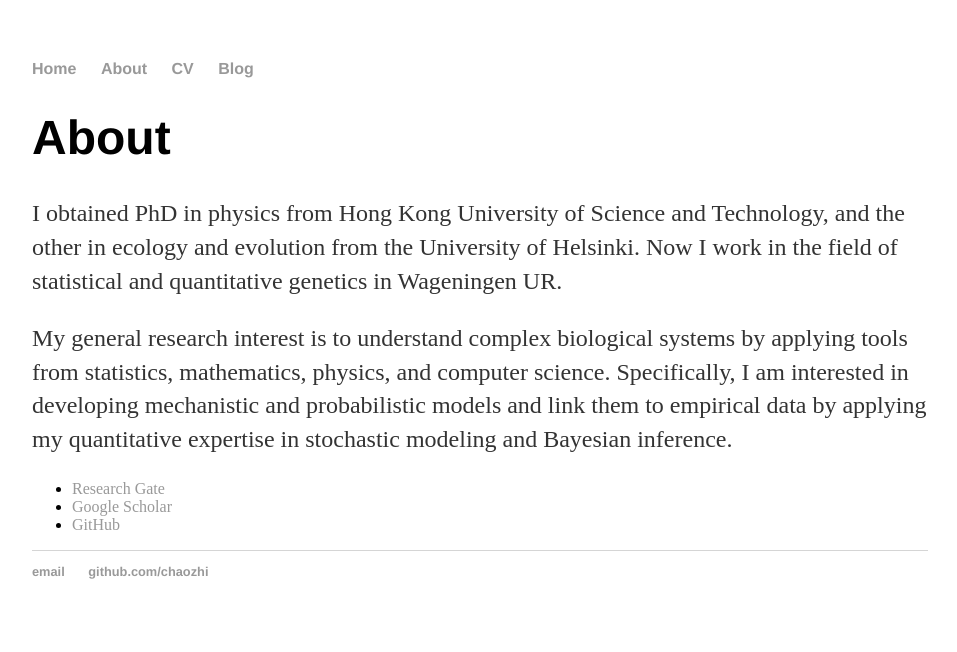
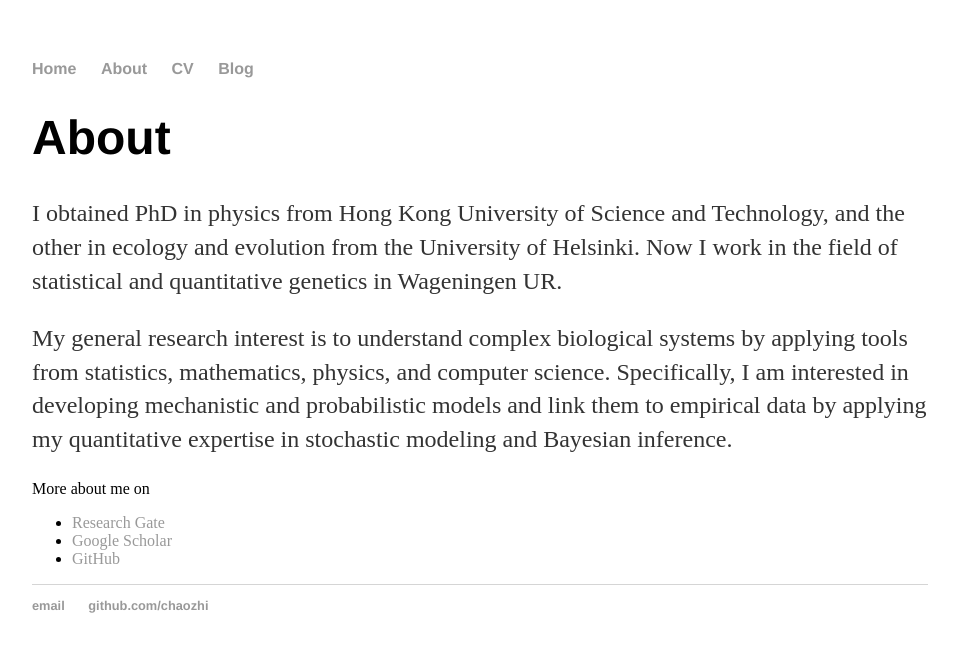
Before and after one commit to chaozhi/chaozhi.github.io, a Jekyll site: the page built from about/index.html, in a window 1280 px wide. Shown: the top 652 px of the page, without its empty margins (160-1117 px from the left). Built offline with Jekyll 4.4.1, drawn with Linux system fonts in a browser that asks for light colours.

Commit message:
Update index.html

```diff
--- a/about/index.html
+++ b/about/index.html
@@ -9,7 +9,7 @@ title: About Chaozhi Zheng
 
 <p>My general research interest is to understand complex biological systems by applying tools from statistics, mathematics, physics, and computer science. Specifically, I am interested in developing mechanistic and probabilistic models and link them to empirical data by applying my quantitative expertise in stochastic modeling and Bayesian inference.</p>
 
-
+More about me on
 <ul class="contacts">
 <li><a href="http://www.researchgate.net/profile/Chaozhi_Zheng">Research Gate</a></li>
 <li><a href="http://scholar.google.com.hk/citations?hl=en&user=L0btonUAAAAJ&view_op=list_works&sortby=pubdate">Google Scholar</a></li>
```
